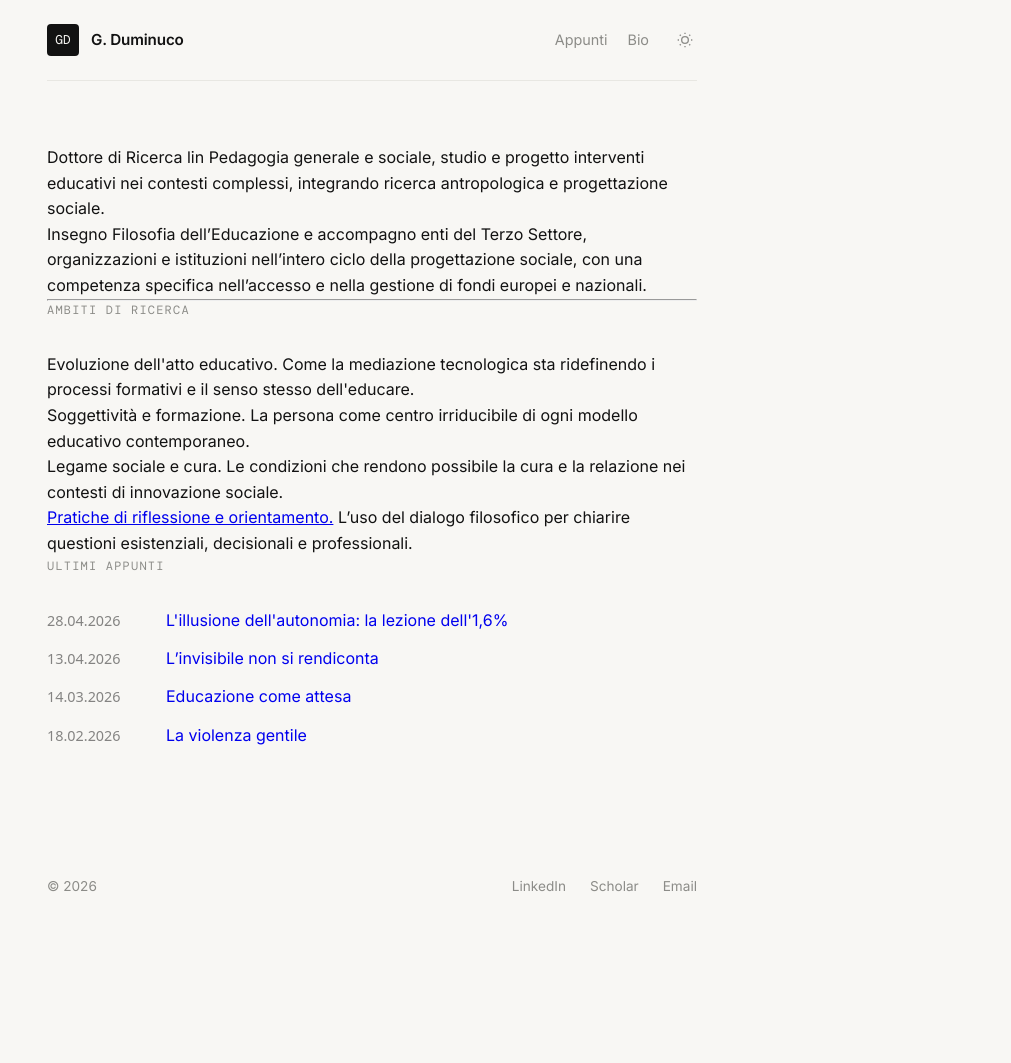
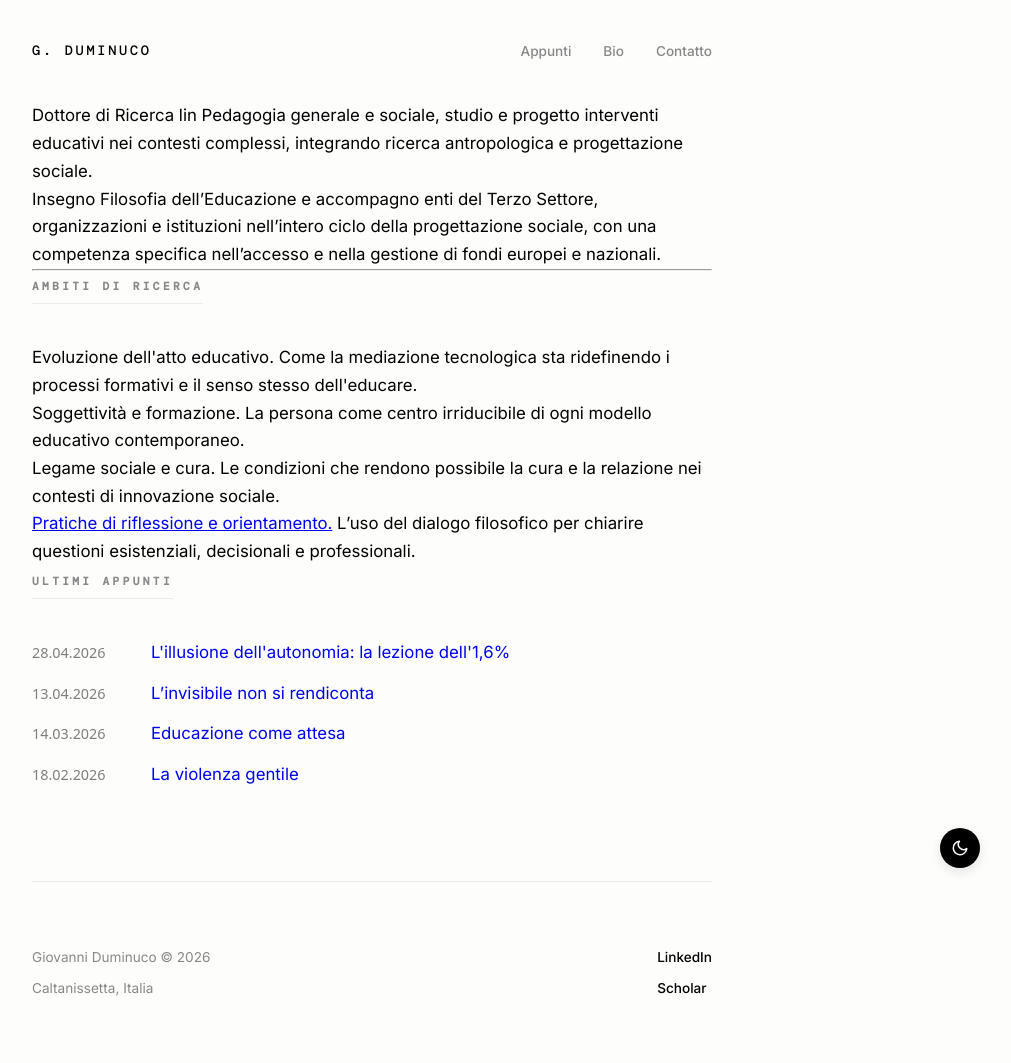
Before and after one commit to dumgio/dumgio.github.io, a Jekyll site: the page built from index.html, in a window 1280 px wide. Shown: the whole page, without its empty margins (268-1279 px from the left). Built offline with Jekyll 4.4.1, drawn with Linux system fonts in a browser that asks for light colours; some web fonts are replaced; before the commit the page ends 962 px from its top, so only the background shows below that.

Commit message:
Update default.html

```diff
--- a/_layouts/default.html
+++ b/_layouts/default.html
@@ -8,7 +8,7 @@
 
     <link rel="preconnect" href="https://fonts.googleapis.com">
     <link rel="preconnect" href="https://fonts.gstatic.com" crossorigin>
-    <link href="https://fonts.googleapis.com/css2?family=Inter:wght@300;400;500;600&family=DM+Mono&display=swap" rel="stylesheet">
+    <link href="https://fonts.googleapis.com/css2?family=Inter:ital,opsz,wght@0,14..32,100..900;1,14..32,100..900&family=DM+Mono:ital,wght@0,300;0,400;0,500;1,300;1,400;1,500&display=swap" rel="stylesheet">
 
     <script>
         (function() {
@@ -21,20 +21,22 @@
 
     <style>
         :root {
-            --bg: #f8f7f4; /* Beige chiaro richiesto */
-            --fg: #121212; /* Quasi nero */
-            --border: #e8e7e2; /* Separatore sottile */
-            --secondary: #8c8c88; /* Grigio morbido */
-            --mono: 'DM Mono', monospace;
-            --sans: 'Inter', sans-serif;
-            --max-width: 650px;
+            --bg: #fdfdfc; /* Bianco caldo/latte */
+            --fg: #000000;
+            --border: #ecebea;
+            --muted: #888888;
+            --hover-bg: #f4f3f1;
+            --sans: "Inter", sans-serif;
+            --mono: "DM Mono", monospace;
+            --max-width: 680px;
         }
 
         [data-theme="dark"] {
-            --bg: #121212;
-            --fg: #f8f7f4;
-            --border: #242422;
-            --secondary: #757572;
+            --bg: #0a0a0a;
+            --fg: #ffffff;
+            --border: #1a1a1a;
+            --muted: #666666;
+            --hover-bg: #151515;
         }
 
         * { box-sizing: border-box; margin: 0; padding: 0; }
@@ -43,177 +45,191 @@
             background-color: var(--bg);
             color: var(--fg);
             font-family: var(--sans);
-            font-size: 1rem;
-            line-height: 1.6;
+            font-size: 1.05rem;
+            line-height: 1.65;
             -webkit-font-smoothing: antialiased;
             padding: 0 1.5rem;
-            transition: background-color 0.3s, color 0.3s;
+            transition: background-color 0.4s ease;
         }
 
-        /* Header compatto con Avatar iniziali */
+        /* Navigazione Superiore Sottile */
         header {
             max-width: var(--max-width);
             margin: 0 auto;
-            padding: 1.5rem 0;
-            border-bottom: 1px solid var(--border);
+            padding: 2.5rem 0;
             display: flex;
             justify-content: space-between;
             align-items: center;
         }
 
-        .header-left {
-            display: flex;
-            align-items: center;
-            gap: 0.75rem;
+        .logo {
+            font-family: var(--mono);
+            font-size: 0.85rem;
+            text-transform: uppercase;
+            letter-spacing: 0.2em;
             text-decoration: none;
-            color: inherit;
+            color: var(--fg);
+            font-weight: 500;
         }
 
-        .avatar-initials {
-            width: 32px;
-            height: 32px;
-            background-color: var(--fg);
-            color: var(--bg);
-            display: flex;
-            align-items: center;
-            justify-content: center;
-            font-family: var(--mono);
-            font-size: 0.8rem;
+        nav { display: flex; gap: 2rem; }
+        nav a {
+            text-decoration: none;
+            color: var(--muted);
+            font-size: 0.85rem;
             font-weight: 500;
-            border-radius: 4px;
-        }
-
-        .header-name {
-            font-weight: 600;
-            font-size: 0.95rem;
-            letter-spacing: -0.01em;
-        }
-
-        nav { display: flex; gap: 1.25rem; }
-        nav a {
-            font-size: 0.9rem;
-            color: var(--secondary);
-            text-decoration: none;
-            font-weight: 400;
+            transition: color 0.2s ease;
         }
         nav a:hover { color: var(--fg); }
 
-        /* Main & Hero */
-        main { max-width: var(--max-width); margin: 4rem auto; }
+        /* Contenuto Principale */
+        main { max-width: var(--max-width); margin: 0 auto; padding-bottom: 5rem; }
 
-        .hero { margin-bottom: 5rem; }
-        .hero h1 {
-            font-size: 3rem;
-            font-weight: 600;
-            letter-spacing: -0.04em;
-            line-height: 1.1;
-            margin-bottom: 1rem;
+        /* Animazione d'ingresso */
+        .fade-in {
+            animation: fadeIn 0.8s ease forwards;
         }
-        .hero h1 span { font-weight: 300; color: var(--fg); } /* Cognome leggero richiesto */
-
-        .hero p {
-            font-size: 1.2rem;
-            color: var(--secondary);
-            font-weight: 400;
-            max-width: 90%;
+        @keyframes fadeIn {
+            from { opacity: 0; transform: translateY(10px); }
+            to { opacity: 1; transform: translateY(0); }
         }
 
+        /* Hero */
+        .hero { margin: 4rem 0 6rem 0; }
+        .hero h1 {
+            font-size: 3.5rem;
+            font-weight: 800;
+            letter-spacing: -0.05em;
+            line-height: 1;
+            margin-bottom: 2rem;
+        }
+        .hero h1 span { font-weight: 200; font-style: italic; opacity: 0.8; }
+        .hero p {
+            font-size: 1.25rem;
+            max-width: 500px;
+            color: var(--muted);
+            font-weight: 400;
+        }
+
+        /* Sezioni e Liste */
         h2 {
             font-family: var(--mono);
-            font-size: 0.75rem;
+            font-size: 0.7rem;
             text-transform: uppercase;
-            letter-spacing: 0.1em;
-            color: var(--secondary);
-            margin-bottom: 2rem;
-            font-weight: 500;
+            letter-spacing: 0.3em;
+            color: var(--muted);
+            margin-bottom: 2.5rem;
+            border-bottom: 1px solid var(--border);
+            padding-bottom: 0.5rem;
+            display: inline-block;
         }
 
-        /* Post List: Semplicità della riga */
         .post-list { list-style: none; }
         .post-item {
-            display: flex;
-            align-items: center;
-            justify-content: space-between;
-            padding: 1rem 0;
+            display: block;
             text-decoration: none;
-            color: inherit;
+            color: var(--fg);
+            padding: 1.5rem 0;
             border-bottom: 1px solid var(--border);
-            transition: opacity 0.2s;
+            transition: all 0.3s ease;
         }
-        .post-item:hover { opacity: 0.7; }
+        .post-item:hover {
+            padding-left: 0.5rem;
+            border-bottom-color: var(--fg);
+        }
 
-        .post-left { display: flex; align-items: center; gap: 1.5rem; }
-        .post-date {
+        .post-item .date {
             font-family: var(--mono);
-            font-size: 0.85rem;
-            color: var(--secondary);
-            min-width: 90px;
+            font-size: 0.75rem;
+            color: var(--muted);
+            display: block;
+            margin-bottom: 0.5rem;
         }
-        .post-title {
-            font-weight: 400;
-            font-size: 1rem;
-            letter-spacing: -0.01em;
-        }
-        .post-arrow { font-size: 0.9rem; color: var(--secondary); }
 
-        /* Toggle Tema */
-        #theme-toggle {
-            background: none; border: none; color: var(--secondary);
-            cursor: pointer; padding: 4px; display: flex;
-        }
-        #theme-toggle:hover { color: var(--fg); }
-
-        /* Footer */
-        footer {
-            max-width: var(--max-width);
-            margin: 8rem auto 4rem;
-            font-size: 0.85rem;
-            color: var(--secondary);
+        .post-item .title {
+            font-size: 1.4rem;
+            font-weight: 500;
+            letter-spacing: -0.02em;
             display: flex;
             justify-content: space-between;
             align-items: center;
         }
 
-        .footer-links { display: flex; gap: 1.5rem; }
-        .footer-links a { color: inherit; text-decoration: none; }
-        .footer-links a:hover { color: var(--fg); text-decoration: underline; }
+        /* Footer Moderno */
+        footer {
+            max-width: var(--max-width);
+            margin: 0 auto;
+            padding: 4rem 0;
+            border-top: 1px solid var(--border);
+            display: flex;
+            justify-content: space-between;
+            align-items: flex-start;
+        }
+
+        .footer-info { font-size: 0.85rem; color: var(--muted); }
+        .footer-links { display: flex; flex-direction: column; gap: 0.5rem; }
+        .footer-links a {
+            font-size: 0.85rem;
+            color: var(--fg);
+            text-decoration: none;
+            font-weight: 500;
+        }
+        .footer-links a:hover { text-decoration: underline; }
+
+        /* Theme Toggle Floattante */
+        #theme-toggle {
+            position: fixed;
+            bottom: 2rem;
+            right: 2rem;
+            background: var(--fg);
+            color: var(--bg);
+            border: none;
+            width: 40px;
+            height: 40px;
+            border-radius: 50%;
+            cursor: pointer;
+            display: flex;
+            align-items: center;
+            justify-content: center;
+            box-shadow: 0 4px 12px rgba(0,0,0,0.1);
+            z-index: 1000;
+        }
 
         @media (max-width: 600px) {
-            .hero h1 { font-size: 2.25rem; }
-            .post-date { min-width: 70px; font-size: 0.75rem; }
+            .hero h1 { font-size: 2.5rem; }
+            header { padding: 1.5rem 0; }
         }
     </style>
 </head>
 <body>
 
     <header>
-        <a href="/" class="header-left">
-            <div class="avatar-initials">GD</div>
-            <span class="header-name">G. Duminuco</span>
-        </a>
-        <div style="display: flex; align-items: center; gap: 1.5rem;">
-            <nav>
-                <a href="/blog">Appunti</a>
-                <a href="/info">Bio</a>
-            </nav>
-            <button id="theme-toggle" aria-label="Cambia tema">
-                <svg width="16" height="16" viewBox="0 0 24 24" fill="none" stroke="currentColor" stroke-width="2"><circle cx="12" cy="12" r="5"></circle><line x1="12" y1="1" x2="12" y2="3"></line><line x1="12" y1="21" x2="12" y2="23"></line><line x1="4.22" y1="4.22" x2="5.64" y2="5.64"></line><line x1="18.36" y1="18.36" x2="19.78" y2="19.78"></line><line x1="1" y1="12" x2="3" y2="12"></line><line x1="21" y1="12" x2="23" y2="12"></line><line x1="4.22" y1="19.78" x2="5.64" y2="18.36"></line><line x1="18.36" y1="5.64" x2="19.78" y2="4.22"></line></svg>
-            </button>
-        </div>
+        <a href="/" class="logo">G. Duminuco</a>
+        <nav>
+            <a href="/blog">Appunti</a>
+            <a href="/info">Bio</a>
+            <a href="mailto:giovanni.duminuco@gmail.com">Contatto</a>
+        </nav>
     </header>
 
-    <main>
+    <main class="fade-in">
         {{ content }}
     </main>
 
     <footer>
-        <span>© {{ "now" | date: "%Y" }}</span>
+        <div class="footer-info">
+            <p>Giovanni Duminuco © {{ "now" | date: "%Y" }}</p>
+            <p style="margin-top: 0.5rem;">Caltanissetta, Italia</p>
+        </div>
         <div class="footer-links">
-            <a href="https://linkedin.com/in/dumgio" target="_blank">LinkedIn</a>
-            <a href="https://scholar.google.it" target="_blank">Scholar</a>
-            <a href="mailto:giovanni.duminuco@gmail.com">Email</a>
+            <a href="https://linkedin.com/in/dumgio">LinkedIn</a>
+            <a href="https://scholar.google.it">Scholar</a>
         </div>
     </footer>
+
+    <button id="theme-toggle" aria-label="Toggle Theme">
+        <svg width="18" height="18" viewBox="0 0 24 24" fill="none" stroke="currentColor" stroke-width="2" stroke-linecap="round" stroke-linejoin="round"><path d="M21 12.79A9 9 0 1 1 11.21 3 7 7 0 0 0 21 12.79z"></path></svg>
+    </button>
 
     <script>
         const btn = document.getElementById('theme-toggle');
```
